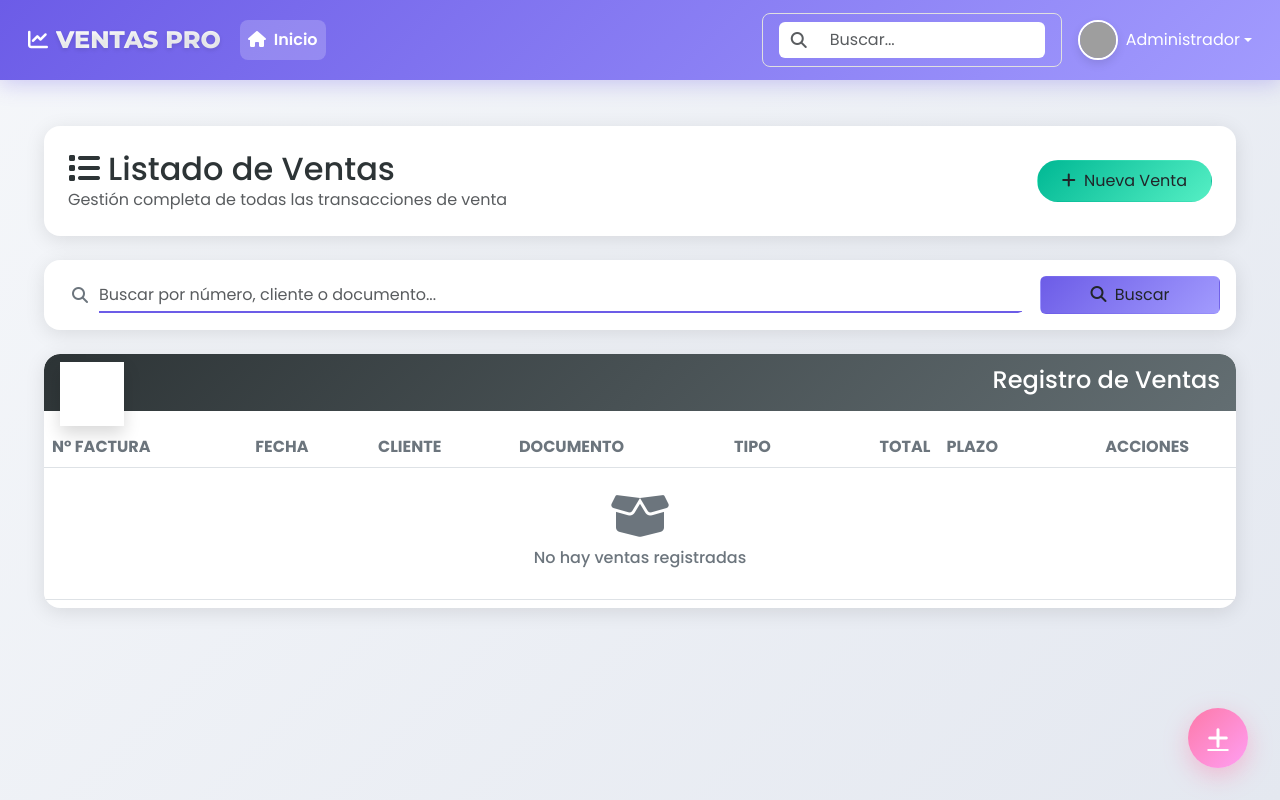
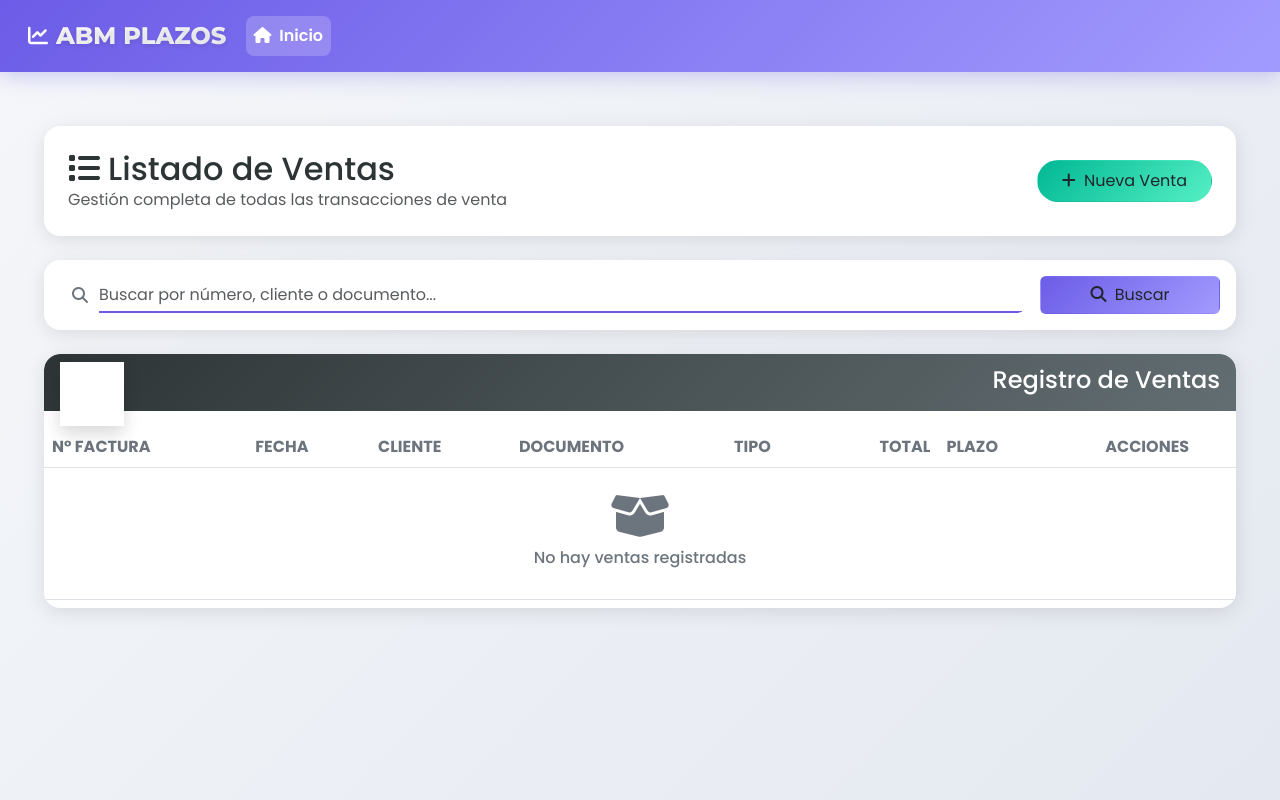
Before and after one commit to Pyro1337/sistemaABMPlazos, a Django app: page /ventas/ in a window 1280 px wide. Run offline with Django 5.2, Linux system fonts and the light colour scheme; data that the repository does not hold is empty; grey boxes are pictures that could not be loaded.

Commit message:
fix: Ajustes visuales

```diff
--- a/templates/base.html
+++ b/templates/base.html
@@ -3,7 +3,7 @@
 <head>
     <meta charset="UTF-8">
     <meta name="viewport" content="width=device-width, initial-scale=1.0">
-    <title>{% block title %}Sistema de Ventas Pro{% endblock %}</title>
+    <title>{% block title %}Sistema ABM Plazos{% endblock %}</title>
     <!-- Bootstrap CSS -->
     <link href="https://cdn.jsdelivr.net/npm/bootstrap@5.3.0/dist/css/bootstrap.min.css" rel="stylesheet">
     <!-- Font Awesome -->
@@ -263,7 +263,7 @@
             <!-- Logo/Brand y botón de inicio -->
             <a class="navbar-brand d-flex align-items-center" href="{% url 'lista_ventas' %}">
                 <i class="fas fa-chart-line me-2"></i>
-                <span class="brand-logo">VENTAS PRO</span>
+                <span class="brand-logo">ABM PLAZOS</span>
             </a>
 
             <!-- Botón para menú en móviles -->
@@ -280,29 +280,6 @@
                         </a>
                     </li>
                 </ul>
-
-                <!-- User profile and actions -->
-                <div class="d-flex align-items-center">
-                    <div class="input-group search-bar me-3 d-none d-md-flex">
-                        <span class="input-group-text bg-white border-0">
-                            <i class="fas fa-search text-muted"></i>
-                        </span>
-                        <input type="text" class="form-control border-0" placeholder="Buscar...">
-                    </div>
-
-                    <div class="dropdown">
-                        <a href="#" class="d-flex align-items-center text-white text-decoration-none dropdown-toggle" id="dropdownUser" data-bs-toggle="dropdown" aria-expanded="false">
-                            <img src="https://ui-avatars.com/api/?name=Admin&background=6c5ce7&color=fff" alt="Usuario" class="user-avatar me-2">
-                            <span class="d-none d-md-inline">Administrador</span>
-                        </a>
-                        <ul class="dropdown-menu dropdown-menu-end shadow" aria-labelledby="dropdownUser">
-                            <li><a class="dropdown-item" href="#"><i class="fas fa-user me-2"></i> Perfil</a></li>
-                            <li><a class="dropdown-item" href="#"><i class="fas fa-cog me-2"></i> Configuración</a></li>
-                            <li><hr class="dropdown-divider"></li>
-                            <li><a class="dropdown-item" href="#"><i class="fas fa-sign-out-alt me-2"></i> Cerrar sesión</a></li>
-                        </ul>
-                    </div>
-                </div>
             </div>
         </div>
     </nav>
@@ -324,10 +301,6 @@
         {% block content %}{% endblock %}
     </main>
 
-    <!-- Botón flotante para acción principal -->
-    <a href="#" class="floating-btn">
-        <i class="fas fa-plus"></i>
-    </a>
 
     <!-- Bootstrap JS Bundle with Popper -->
     <script src="https://cdn.jsdelivr.net/npm/bootstrap@5.3.0/dist/js/bootstrap.bundle.min.js"></script>
```
Also changed, not shown: ventas/models.py (+0 -7 lines).
